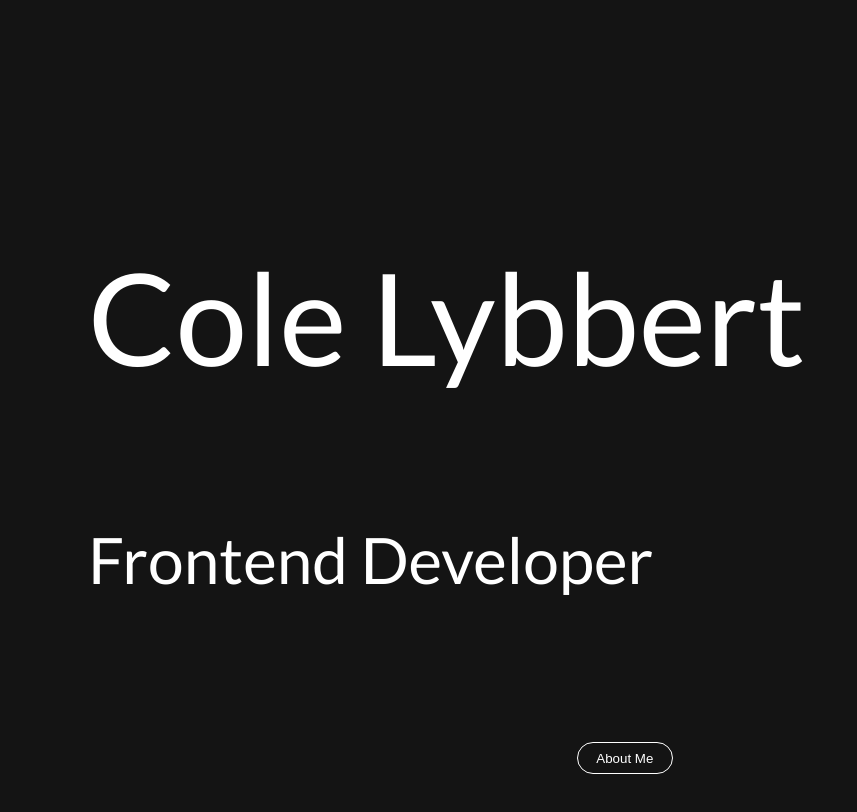
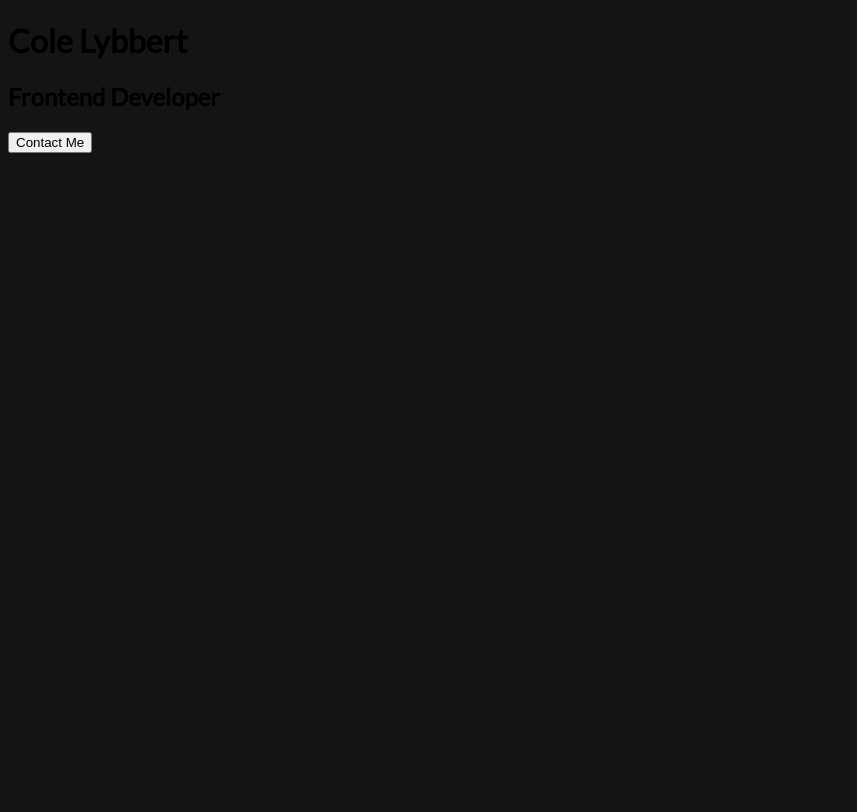
Before and after one commit to ColeLybbert/frontendPortfolio, a React (Vite) app: page / in a window 1280 px wide. Shown: the top 812 px of the page, without its empty margins (0-857 px from the left). Built offline with nearby package versions, Linux system fonts and the light colour scheme.

Commit message:
redo animations

```diff
--- a/src/App.css
+++ b/src/App.css
@@ -4,31 +4,3 @@ body {
   background-color: #141414;
   font-family: 'Lato', sans-serif;
 }
-
-.introCard {
-  margin: 15rem 0rem 0rem 5rem;
-}
-p {
-  color: white;
-}
-
-.name {
-  font-size: 8em;
-}
-.title {
-  font-size: 4rem;
-}
-
-button{
-  background-color: #141414;
-  color: white;
-  border: solid 1px white;
-  border-radius: 1rem;
-  width: 6rem;
-  height: 2rem;
-  margin: 5rem 45%;
-}
-
-button:hover{
-  cursor: pointer;
-}
--- a/src/App.jsx
+++ b/src/App.jsx
@@ -1,32 +1,11 @@
-import { AnimatePresence } from 'framer-motion';
-import { useState } from 'react';
 import './App.css'
-import IntroButton from './components.jsx/introButton';
-import Name from "./components.jsx/name";
-import Title from "./components.jsx/title";
+import NavBar from './components.jsx/navBar'
 
 function App() {
 
-  const [show, setShow] = useState(true);
-
-
   return (
     <>
-      <AnimatePresence>
-        {show ?
-          <>
-        <div className="introCard">
-          <Name />
-          <Title />
-        </div>
-        <div onClick={() => {
-          setShow(!show);
-        }} >
-          <IntroButton />
-        </div >
-        </>
-        : null}
-      </AnimatePresence>
+      <NavBar />
     </>
   )
 }
--- a/src/components.jsx/introButton.jsx
+++ /dev/null
@@ -1,18 +0,0 @@
-import React from 'react'
-import { motion } from 'framer-motion'
-
-const IntroButton = () => {
-
-    let delay = 3
-    return (
-        <motion.button
-            initial={{ opacity: 0 }}
-            animate={{ opacity: 1 }}
-            transition={{ delay, duration: 1 }}
-            drag
-            exit={{ delay, opacity: 0 }}
-        >About Me</motion.button>
-    )
-}
-
-export default IntroButton
--- a/src/components.jsx/name.jsx
+++ /dev/null
@@ -1,19 +0,0 @@
-import React from 'react'
-import { motion } from "framer-motion"
-
-const Name = () => {
-    let delay = 1
-    return (
-        <div>
-                <motion.p className='name'
-                    initial={{ opacity: 0 }}
-                    animate={{ opacity: 1 }}
-                    transition={{ delay, duration: 1 }}
-                    drag
-                    exit={{ delay, opacity: 0 }}
-                >Cole Lybbert</motion.p>
-        </div>
-    )
-}
-
-export default Name
--- /dev/null
+++ b/src/components.jsx/navBar.jsx
@@ -0,0 +1,15 @@
+import React from 'react'
+
+const NavBar = () => {
+  return (
+    <>
+    <div className="navBar">
+    <h1>Cole Lybbert</h1>
+    <h2>Frontend Developer</h2>
+    <button className="contactMe">Contact Me</button>
+    </div>
+    </>
+  )
+}
+
+export default NavBar
--- a/src/components.jsx/title.jsx
+++ /dev/null
@@ -1,18 +0,0 @@
-import React from 'react'
-import { motion } from "framer-motion"
-
-const Title = () => {
-    let delay = 2
-    return (
-        <div>
-            <motion.p className='title'
-                initial={{ opacity: 0 }}
-                animate={{ opacity: 1 }}
-                drag
-                transition={{ delay, duration: 1 }}
-                exit={{ delay, opacity: 0 }}>Frontend Developer</motion.p>
-        </div>
-    )
-}
-
-export default Title
```
